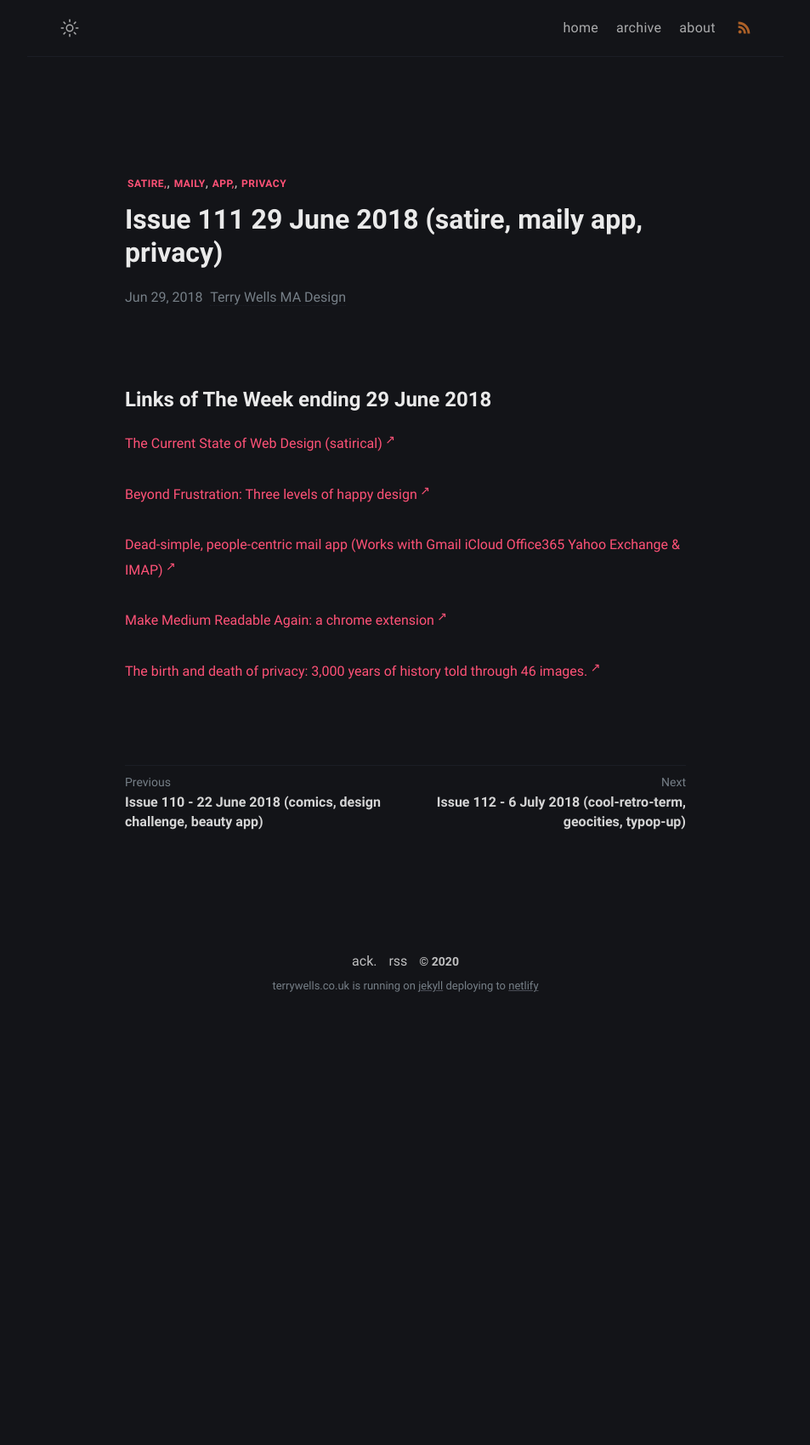
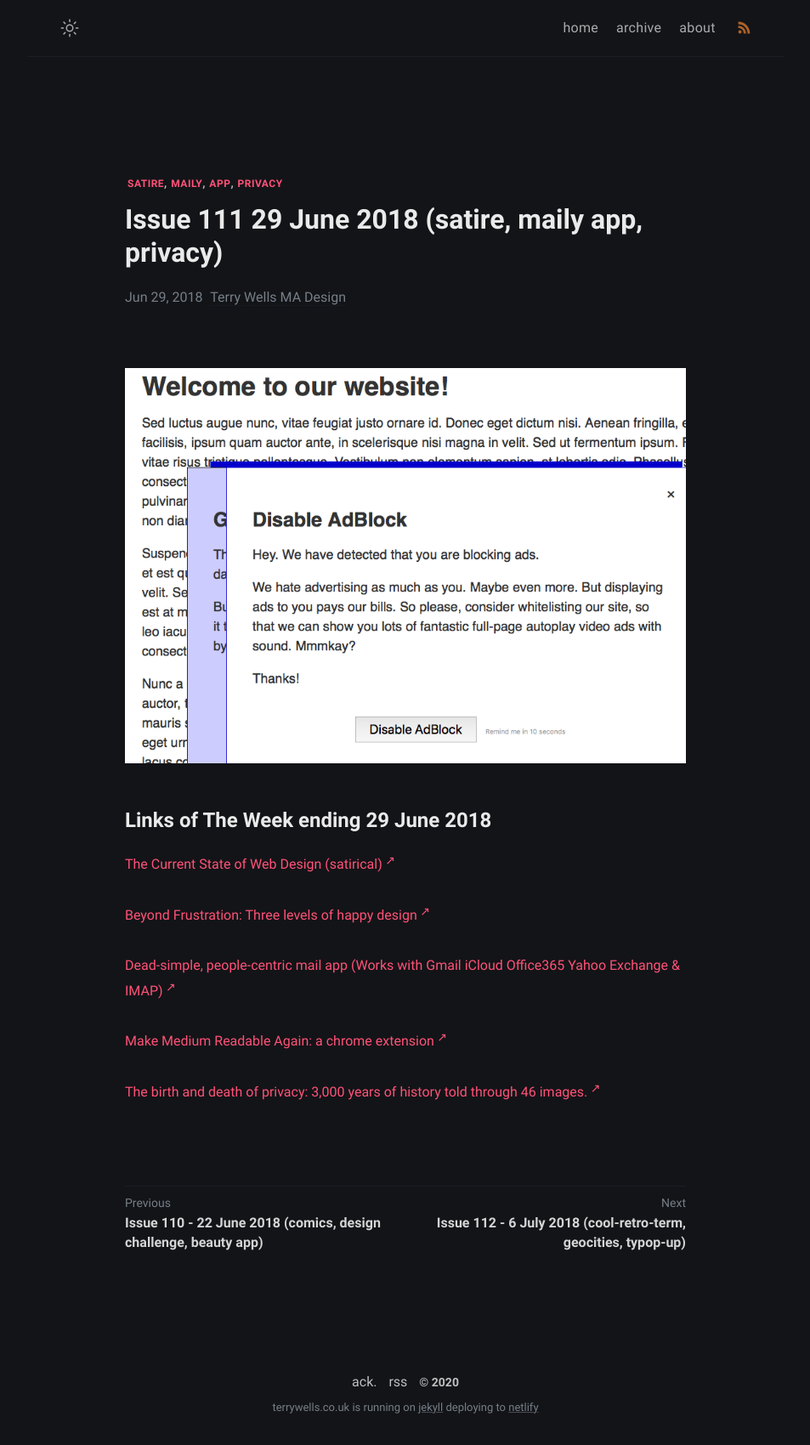
Before and after one commit to wristtattoo/jekyll-klise, a Jekyll site: the page built from _posts/2020-11-03-issue-111-29-june-2018-satire-maily-app-privacy.md, in a window 1280 px wide. Shown: the whole page at 85% size, without its empty margins (163-1116 px from the left). Built offline with Jekyll 4.4.1, drawn with Linux system fonts in a browser that asks for light colours; a script that is not in the unit is left out; before the commit the page ends 1205 px from its top, so only the background shows below that.

Commit message:
Update Links of The Week “2020-11-03-issue-111-29-june-2018-satire-maily-app-privacy”

```diff
--- a/_posts/2020-11-03-issue-111-29-june-2018-satire-maily-app-privacy.md
+++ b/_posts/2020-11-03-issue-111-29-june-2018-satire-maily-app-privacy.md
@@ -1,9 +1,11 @@
 ---
 layout: post
 title: Issue 111 29 June 2018 (satire, maily app, privacy)
-tags: satire, maily app, privacy
+tags: satire maily app privacy
 date: 2018-06-29T13:10:28.922Z
 ---
+![The Current State of Web Design (satirical)](/assets/uploads/issue-111.png "The Current State of Web Design (satirical)")
+
 # Links of The Week ending 29 June 2018
 
 <a href="http://fczbkk.com/current-state-of-webdesign/" target="_blank" title="The Current State of Web Design (satirical)" alt="The Current State of Web Design (satirical)">The Current State of Web Design (satirical)</a>
```
Also changed, not shown: assets/uploads/issue-111.png (added).
